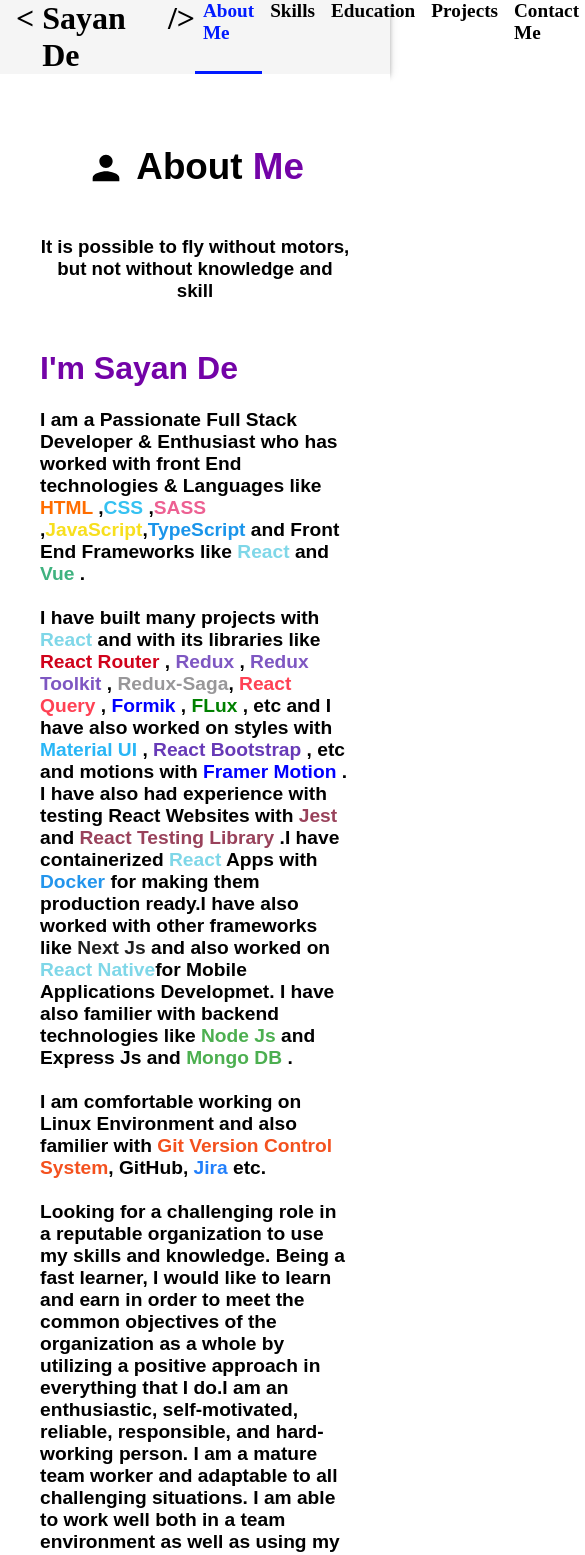
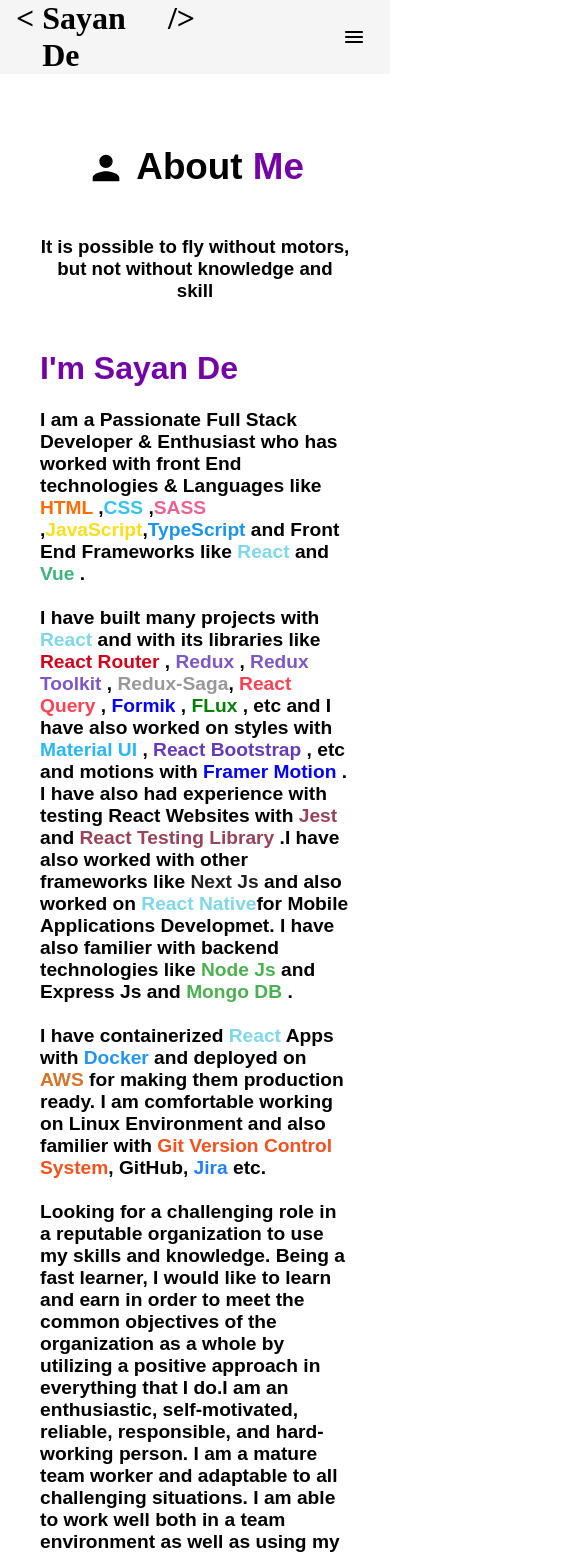
Before and after one commit to sayandedotcom/My-Portfolio-Website-ReactJs, a React (Create React App) app: page /about in a window 390 px wide. Shown: the top 1555 px of the page, 585 px wide, since content can reach past the window. Built offline with nearby package versions, Linux system fonts and the light colour scheme.

Commit message:
Tenthh Commit

```diff
--- a/src/components/about/about.jsx
+++ b/src/components/about/about.jsx
@@ -50,9 +50,7 @@
           have also had experience with testing React Websites with{" "}
           <span style={{ color: "#99425b" }}>Jest</span> and{" "}
           <span style={{ color: "#99425b" }}>React Testing Library</span> .I
-          have containerized <span style={{ color: "#7fd7e8" }}>React</span>{" "}
-          Apps with <span style={{ color: "#2395ec" }}>Docker</span> for making
-          them production ready.I have also worked with other frameworks like{" "}
+          have also worked with other frameworks like{" "}
           <span style={{ color: "#212121" }}>Next Js</span> and also worked on{" "}
           <span style={{ color: "#7fd7e8" }}>React Native</span>
           for Mobile Applications Developmet. I have also familier with backend
@@ -62,8 +60,12 @@
           and <span style={{ color: "7fd7e8" }}>Express Js</span> and{" "}
           <span style={{ color: "#4caf50" }}>Mongo DB</span> .
           <br />
-          <br />I am comfortable working on Linux Environment and also familier
-          with
+          <br />I have containerized{" "}
+          <span style={{ color: "#7fd7e8" }}>React</span> Apps with{" "}
+          <span style={{ color: "#2395ec" }}>Docker</span> and deployed on{" "}
+          <span style={{ color: "#d4732a" }}>AWS </span>
+          for making them production ready. I am comfortable working on Linux
+          Environment and also familier with
           <span style={{ color: "#f4511e" }}> Git Version Control System</span>,
           <span style={{ color: "7fd7e8" }}> GitHub</span>,{" "}
           <span style={{ color: "#2380fb" }}>Jira</span> etc.
--- a/src/components/home/home.jsx
+++ b/src/components/home/home.jsx
@@ -16,18 +16,18 @@
           Future Institute of Engineering and Management 👩‍💻. I'm passionate in
           Front-End Development, Open Source Projects, Software Development and
           community activities 🤩.
-          <h1> </h1>
+          <br />
           <br />I Am A Self-Taught Developer With A Passion For Web Development
           And Problem Solving. I Have A Strong Background in Software
           Development And Have Worked On A Wide Variety Of Projects.
-          <h1> </h1>
+          <br />
           {/* <br />
           Looking for a challenging role in a reputable organization to use my
           skills and knowledge. Being a fast learner, I would like to learn and
           earn in order to meet the common objectives of the organization as a
           whole by utilizing a positive approach in everything that I do. */}
         </h3>
-        <h1> </h1>
+
         <br />
         <h2 style={{ color: "#0984ad" }}>Connect With me here :)</h2>
 
@@ -45,7 +45,7 @@
         ))}
       </Grid>
       <Grid item lg={6} md={6} sm={12} xs={12}>
-        <div class="image">
+        <div className="image">
           <img src={Sayan} alt="SayanImage" />
         </div>
       </Grid>
--- /dev/null
+++ b/src/components/navigation/drawer.jsx
@@ -0,0 +1,43 @@
+import React, { useState } from "react";
+import Drawer from "@mui/material/Drawer";
+import MenuRoundedIcon from "@mui/icons-material/MenuRounded";
+import "./navigation.css";
+import {
+  IconButton,
+  List,
+  ListItemButton,
+  ListItemIcon,
+  ListItemText,
+} from "@mui/material";
+import { NavLink } from "react-router-dom";
+function DrawerC({ navLinks }) {
+  const [open, setOpen] = useState(false);
+  return (
+    <>
+      <Drawer anchor="right" open={open} onClose={() => setOpen(false)}>
+        <List>
+          {navLinks.map(({ name, to }, index) => (
+            <ListItemButton onClick={() => setOpen(false)} key={index}>
+              <ListItemIcon>
+                <ListItemText>
+                  <NavLink className="nav-link" to={to}>
+                    {name}
+                  </NavLink>
+                </ListItemText>
+              </ListItemIcon>
+            </ListItemButton>
+          ))}
+        </List>
+      </Drawer>
+
+      <IconButton
+        sx={{ marginLeft: "auto", color: "black" }}
+        onClick={() => setOpen(!open)}
+      >
+        <MenuRoundedIcon />
+      </IconButton>
+    </>
+  );
+}
+
+export default DrawerC;
--- a/src/components/navigation/navigation.css
+++ b/src/components/navigation/navigation.css
@@ -1,6 +1,6 @@
 .logo {
   color: black;
-  font-family: "Itim", cursive;
+  font-family: "Itim";
   text-decoration: none;
   font-weight: 700;
   display: inline-flex;
@@ -9,6 +9,7 @@
   display: flex;
   justify-content: space-around;
 }
+
 .nav-link {
   color: black;
   font-size: 1.2rem;
@@ -16,6 +17,7 @@
   font-weight: 600;
   text-decoration: none;
   padding: 0 8px;
+  justify-content: space-around;
 }
 .nav-link:hover {
   color: #011aff;
@@ -35,7 +37,7 @@
   color: #3f1be5;
 }
 .fonts {
-  font-size: 2rem;
+  font-size: 1.7rem;
   text-decoration: none;
   color: azure;
   margin-right: 0.5rem;
--- a/src/components/navigation/navigation.jsx
+++ b/src/components/navigation/navigation.jsx
@@ -1,12 +1,23 @@
 import React from "react";
 import "./navigation.css";
-import { AppBar, Toolbar, Grid, Box, Tooltip } from "@mui/material";
+import {
+  AppBar,
+  Toolbar,
+  Grid,
+  Box,
+  Tooltip,
+  useTheme,
+  useMediaQuery,
+} from "@mui/material";
 import { Link, NavLink, Outlet } from "react-router-dom";
 import FavoriteIcon from "@mui/icons-material/Favorite";
 import { FaMapMarkedAlt, FaEnvelope } from "react-icons/fa";
 import navLinks from "./navLinks";
 import footerLinks from "./footerLinks";
+import Drawer from "./drawer";
 function Navigation() {
+  const theme = useTheme();
+  const isMatch = useMediaQuery(theme.breakpoints.down("md"));
   return (
     <>
       <AppBar position="static" color="default">
@@ -22,13 +33,22 @@
               </Tooltip>
             </Grid>
             <Grid item xs={6} className="nav-links-container">
-              {navLinks.map(({ to, name }, index) => (
-                <Tooltip key={index} title={name} placement="bottom-end" arrow>
-                  <NavLink className="nav-link" to={to}>
-                    {name}
-                  </NavLink>
-                </Tooltip>
-              ))}
+              {isMatch ? (
+                <Drawer navLinks={navLinks} />
+              ) : (
+                navLinks.map(({ to, name }, index) => (
+                  <Tooltip
+                    key={index}
+                    title={name}
+                    placement="bottom-end"
+                    arrow
+                  >
+                    <NavLink className="nav-link" to={to}>
+                      {name}
+                    </NavLink>
+                  </Tooltip>
+                ))
+              )}
             </Grid>
           </Grid>
         </Toolbar>
@@ -46,7 +66,7 @@
               <h4>
                 Thank you for visiting my personal portfolio website. Connect
                 with me over socials.
-                <h1> </h1>
+                <br />
                 <br />
                 Please wait for a while all major projects will be listed soon.
                 Till then keep visiting. Connect with me over live chat!
@@ -61,7 +81,7 @@
               {footerLinks.map(
                 ({ id, name, href, fonts }) =>
                   id <= 6 && (
-                    <a className="quick-links" href={href}>
+                    <a key={id} className="quick-links" href={href}>
                       {fonts}
                       &nbsp;{name}
                     </a>
@@ -85,7 +105,7 @@
               {footerLinks.map(
                 ({ id, name, href, fonts }) =>
                   id > 6 && (
-                    <a href={href} target="blank">
+                    <a key={id} href={href} target="blank">
                       {fonts}
                     </a>
                   )
--- a/src/components/projects/projects.jsx
+++ b/src/components/projects/projects.jsx
@@ -49,7 +49,7 @@
         </h3>
       </Grid>
 
-      <Box sx={{ width: "100%", minHeight: 829, padding: "2rem 6rem" }}>
+      {/* <Box sx={{ width: "100%", minHeight: 829, padding: "2rem 6rem" }}>
         <Masonry columns={3}>
           {itemData.map(({ img, title }, index) => (
             <div key={index}>
@@ -68,7 +68,16 @@
             </div>
           ))}
         </Masonry>
-      </Box>
+      </Box> */}
+      <div className="container">
+        <div className="card">
+          <img src={Calulator} alt="cal" />
+          <div className="intro">
+            <h1>Calculator</h1>
+            <p>My name is Sayan De</p>
+          </div>
+        </div>
+      </div>
     </Grid>
   );
 }
--- a/src/components/projects/projectss.css
+++ b/src/components/projects/projectss.css
@@ -22,3 +22,31 @@
   text-align: center;
   font-weight: 600;
 }
+.container {
+  display: flex;
+}
+.card {
+  /* height: 500px; */
+  /* width: 50px; */
+  box-shadow: 5px 5px 20px black;
+  overflow: hidden;
+  border-radius: 25px;
+}
+.img {
+  /* height: 500px; */
+  /* width: 350px; */
+  border-radius: 10px;
+}
+.intro {
+  height: 200px;
+  width: 350px;
+  padding: 6px;
+  box-sizing: border-box;
+  position: absolute;
+  bottom: 240px;
+  background-color: rgb(27, 27, 27);
+  color: white;
+}
+.card:hover {
+  cursor: pointer;
+}
```
